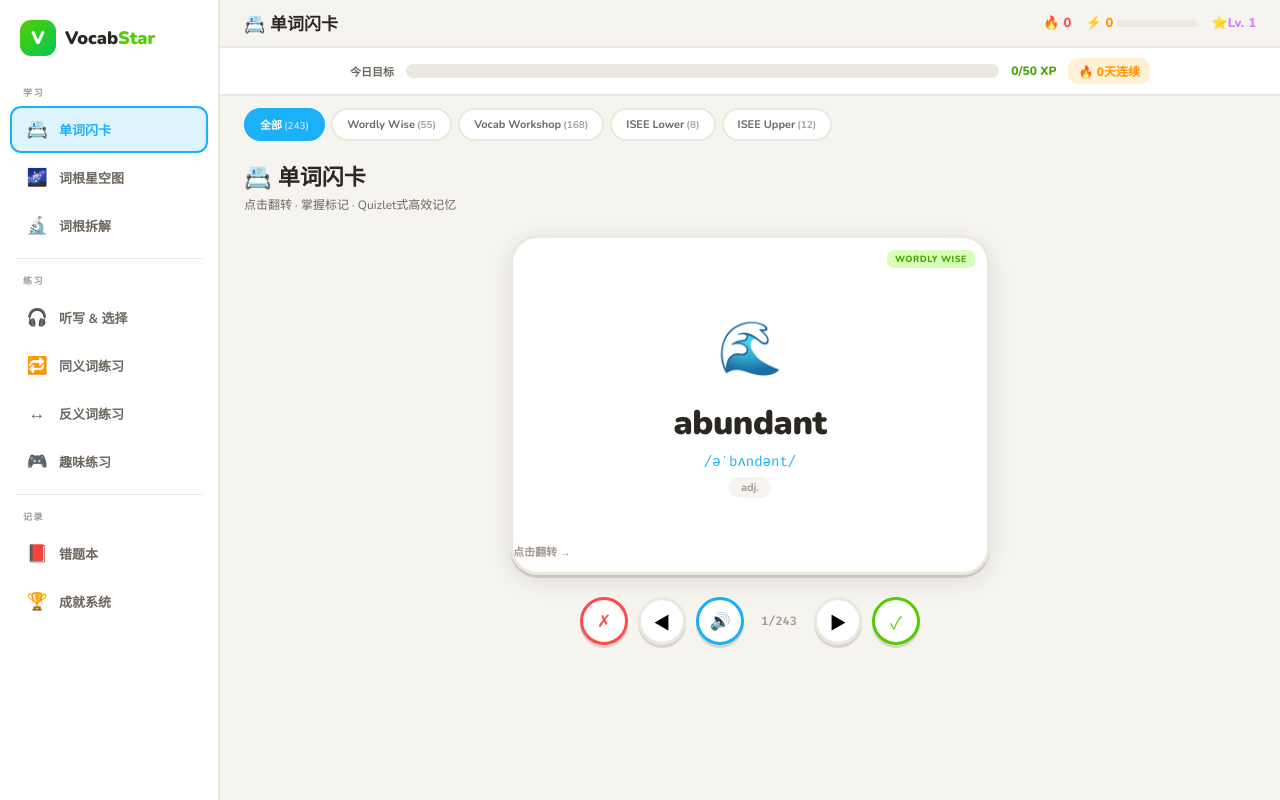
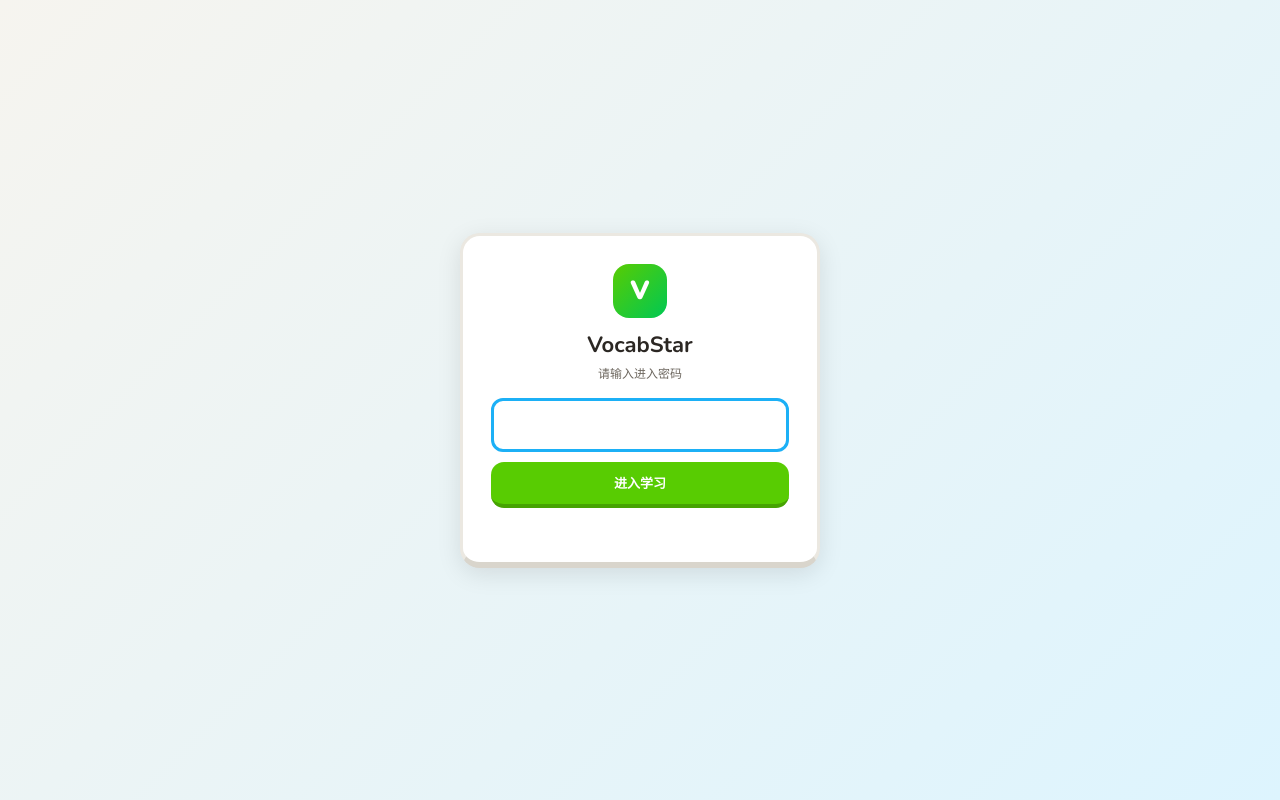
Before and after one commit to zx2592/word-world, a plain HTML site: page index.html in a window 1280 px wide. Drawn offline with nearby package versions, Linux system fonts and the light colour scheme.

Commit message:
add entry password gate

```diff
--- a/index.html
+++ b/index.html
@@ -263,6 +263,11 @@ body{font-family:'Nunito','Noto Sans SC',sans-serif;background:var(--bg);color:v
 .lex-opts{display:grid;grid-template-columns:1fr 1fr;gap:8px}.lex-opt{background:#fff;border:3px solid var(--bg3);border-bottom:5px solid var(--bg4);border-radius:12px;padding:13px;font-family:inherit;font-size:13px;font-weight:800;color:var(--tx);text-align:left;cursor:pointer}.lex-opt:hover{border-color:var(--blu)}.lex-opt.ok{border-color:var(--grn);border-bottom-color:var(--grn2);background:var(--grn3);color:var(--grn2)}.lex-opt.ng{border-color:var(--red);border-bottom-color:var(--red2);background:var(--red3);color:var(--red2)}
 .lex-foot{display:flex;justify-content:space-between;align-items:center;margin-top:14px;gap:10px}.lex-note{font-size:11px;color:var(--tx2)}.lex-next{background:var(--grn);border:none;border-bottom:4px solid var(--grn2);color:#fff;border-radius:12px;padding:9px 16px;font-family:inherit;font-weight:900;cursor:pointer}.lex-next:active{border-bottom-width:1px;transform:translateY(3px)}
 
+/* Entry gate */
+.gate{position:fixed;inset:0;z-index:999;background:linear-gradient(135deg,#f6f4ef,#ddf4fe);display:flex;align-items:center;justify-content:center;padding:20px}
+.gate.hide{display:none}.gate-box{width:min(360px,100%);background:#fff;border:3px solid var(--bg3);border-bottom:6px solid var(--bg4);border-radius:20px;padding:28px;box-shadow:var(--sh2);text-align:center}
+.gate-logo{width:54px;height:54px;margin:0 auto 12px;border-radius:16px;background:linear-gradient(135deg,var(--grn),#00c853);color:#fff;font-size:26px;font-weight:900;display:flex;align-items:center;justify-content:center}.gate-box h1{font-size:22px;margin-bottom:4px}.gate-box p{font-size:12px;color:var(--tx2);margin-bottom:16px}.gate-box input{width:100%;border:3px solid var(--bg3);border-radius:12px;padding:12px 14px;font-size:18px;text-align:center;font-family:inherit;font-weight:800;outline:none}.gate-box input:focus{border-color:var(--blu)}.gate-box button{width:100%;margin-top:10px}.gate-err{min-height:18px;margin-top:8px;color:var(--red);font-size:11px;font-weight:800}
+
 /* RESPONSIVE */
 @media(max-width:768px){
   .side{transform:translateX(-100%)}.side.op{transform:translateX(0);box-shadow:var(--sh2)}
@@ -275,6 +280,16 @@ body{font-family:'Nunito','Noto Sans SC',sans-serif;background:var(--bg);color:v
 </style>
 </head>
 <body>
+<div class="gate" id="gateWrap">
+  <div class="gate-box">
+    <div class="gate-logo">V</div>
+    <h1>VocabStar</h1>
+    <p>请输入进入密码</p>
+    <input id="gatePass" type="password" autocomplete="current-password" onkeydown="if(event.key==='Enter')unlockGate()" autofocus>
+    <button class="btn btn-g" onclick="unlockGate()">进入学习</button>
+    <div class="gate-err" id="gateErr"></div>
+  </div>
+</div>
 <div class="ov" id="ov" onclick="tgS()"></div>
 <div class="app">
 <aside class="side" id="sb">
@@ -335,6 +350,13 @@ body{font-family:'Nunito','Noto Sans SC',sans-serif;background:var(--bg);color:v
 </div>
 <script src="data/workshop-orange.js"></script>
 <script>
+// ====== ENTRY PASSWORD ======
+const PASS='mtty';
+function unlockGate(){const inp=document.getElementById('gatePass'),err=document.getElementById('gateErr');
+  if((inp.value||'')===PASS){localStorage.setItem('ww_gate','ok');document.getElementById('gateWrap').classList.add('hide')}
+  else{err.textContent='密码不正确';inp.value='';inp.focus()}}
+if(localStorage.getItem('ww_gate')==='ok')setTimeout(()=>document.getElementById('gateWrap').classList.add('hide'),0);
+
 // ====== WORD DATABASE ======
 const D=[
 {w:"abundant",ph:"/əˈbʌndənt/",ps:"adj.",em:"🌊",c:"ww",m:"<strong>丰富的，充裕的</strong>",ms:"丰富的",ex:"The region has <em>abundant</em> natural resources.",rt:[{t:"prefix",x:"ab-",m:"加强"},{t:"root",x:"und",m:"波浪"},{t:"suffix",x:"-ant",m:"形容词"}],ep:"波浪涌来→溢出→丰富",rl:["redundant","inundate","undulate"]},
--- a/tools/validate-app.mjs
+++ b/tools/validate-app.mjs
@@ -44,6 +44,8 @@ assert.ok(html.includes('反义词'), 'flashcards should render antonyms');
 assert.ok(html.includes('visual-card'), 'flashcards should render visual image cards');
 assert.ok(html.includes('同义词练习'), 'UI should include the synonym exercise module');
 assert.ok(html.includes('反义词练习'), 'UI should include the antonym exercise module');
+assert.ok(html.includes('gateWrap'), 'UI should include a simple entry password gate');
+assert.ok(html.includes("PASS='mtty'"), 'password gate should check the requested password');
 assert.ok(sandbox.window.WORKSHOP_ORANGE.length >= 150, 'PDF extraction should provide the broader book vocabulary');
 assert.ok(sandbox.D.length >= 180, 'app should merge the broader book vocabulary into the runtime word database');
 
```
